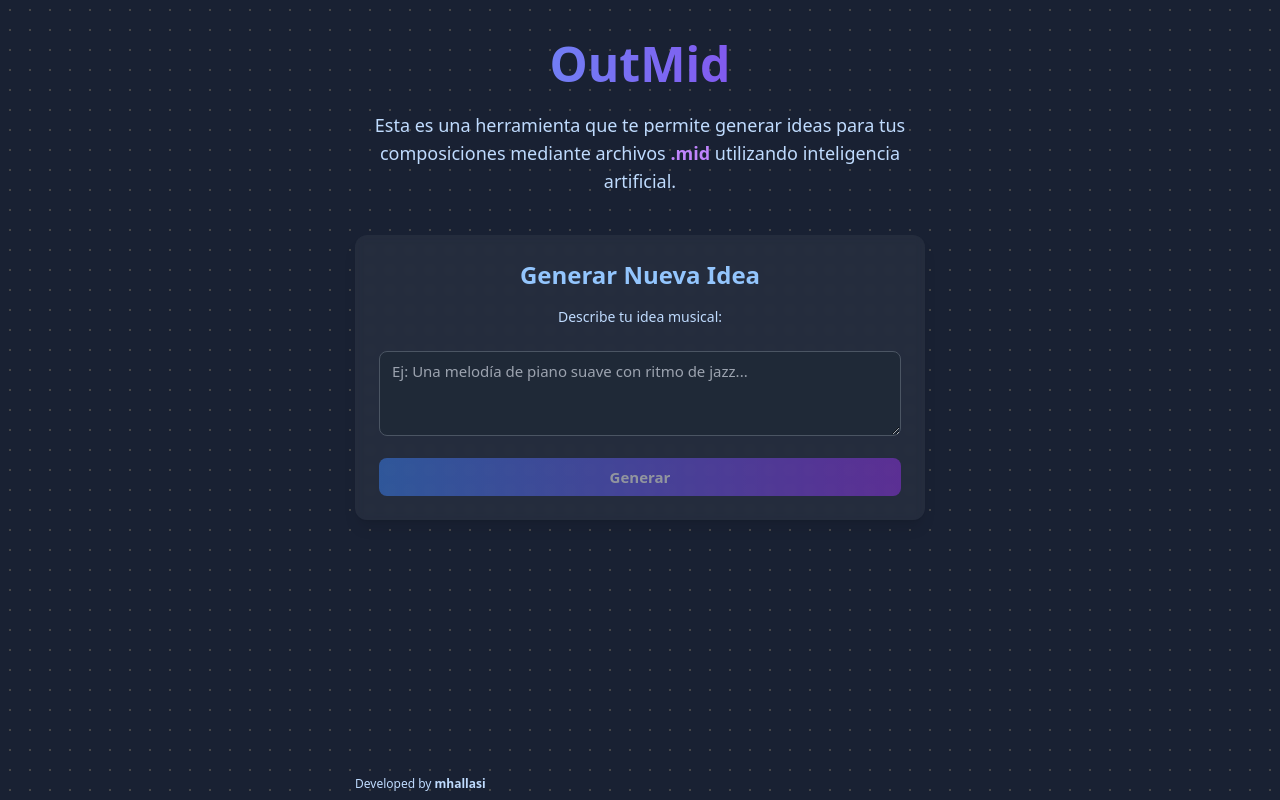
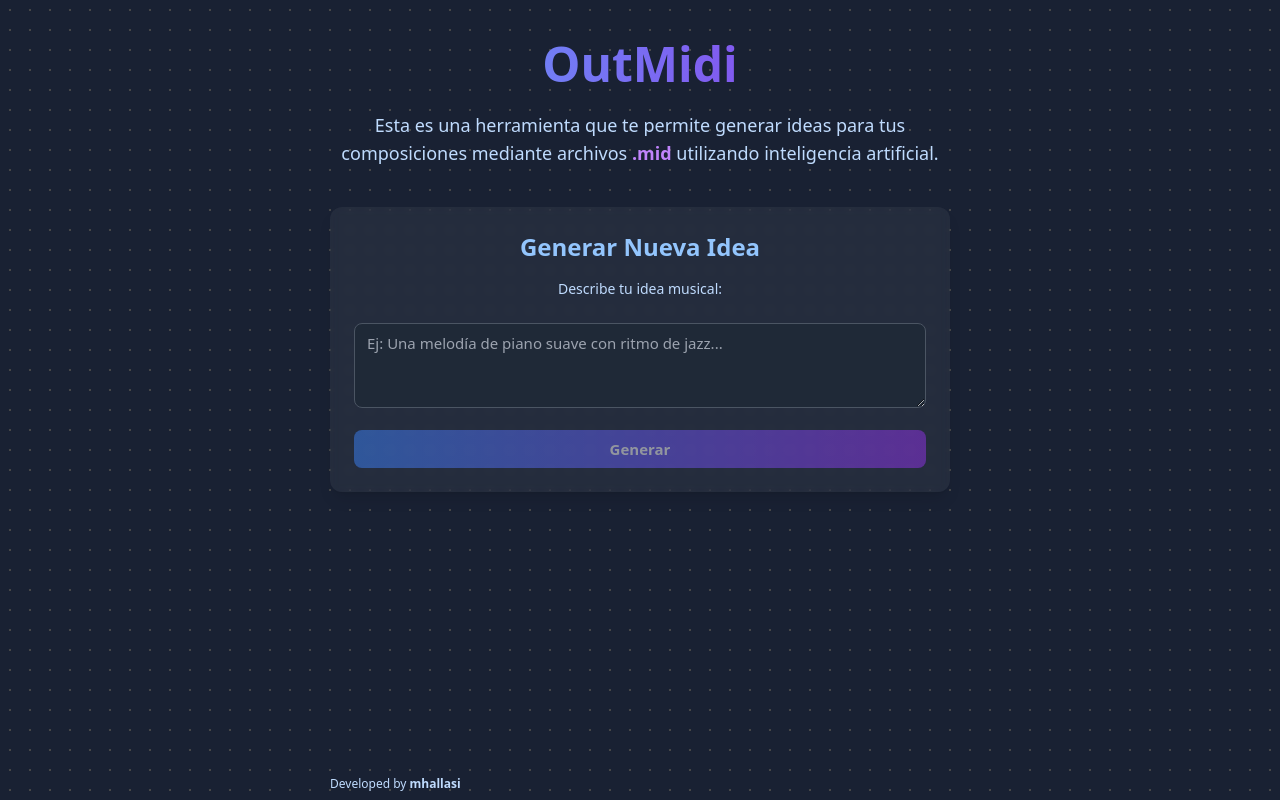
Before and after one commit to flendoh/OutMidi, an Astro site: page / in a window 1280 px wide. Built offline with nearby package versions, Linux system fonts and the light colour scheme; Astro itself is replaced by a stand-in of ours.

Commit message:
chore: Update header link to "OutMidi" in Header component

```diff
--- a/src/components/Header.astro
+++ b/src/components/Header.astro
@@ -4,7 +4,7 @@
         <h1
             class="text-5xl font-bold text-transparent bg-clip-text bg-gradient-to-r from-blue-400 to-purple-600 transform transition-transform duration-300 hover:scale-105"
         >
-            <a href="/">OutMid</a>
+            <a href="/">OutMidi</a>
         </h1>
     </div>
     <br>
--- a/src/layouts/Layout.astro
+++ b/src/layouts/Layout.astro
@@ -32,7 +32,7 @@ const {title} = Astro.props;
         font-size: 15px;
 		padding: 40px;
         text-align: center;
-        max-width: 650px; /* Ajusta este valor según tus necesidades */
+        max-width: 700px; /* Ajusta este valor según tus necesidades */
         margin: 0 auto; /* Centra el contenedor horizontalmente */
     }
 </style>
```
